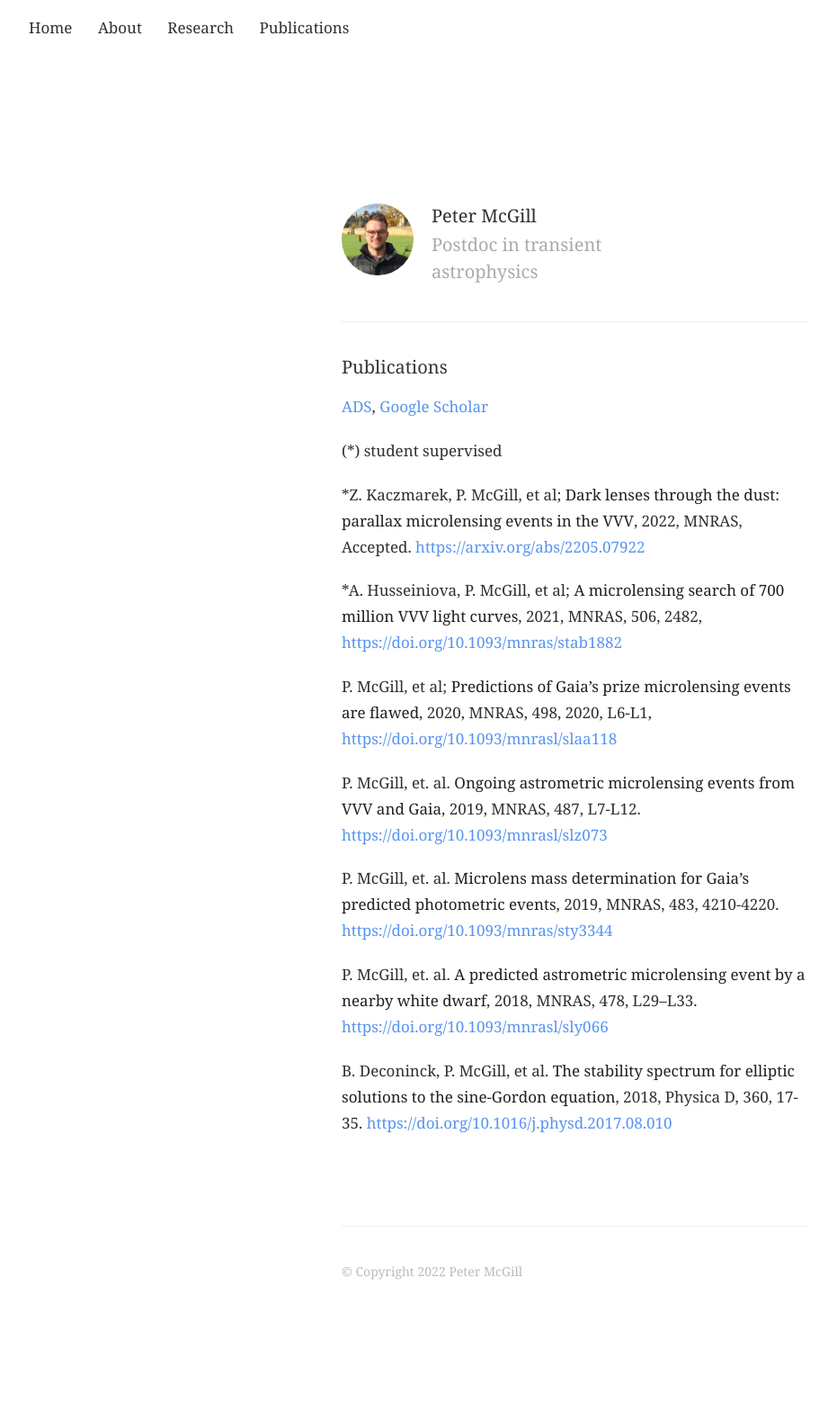
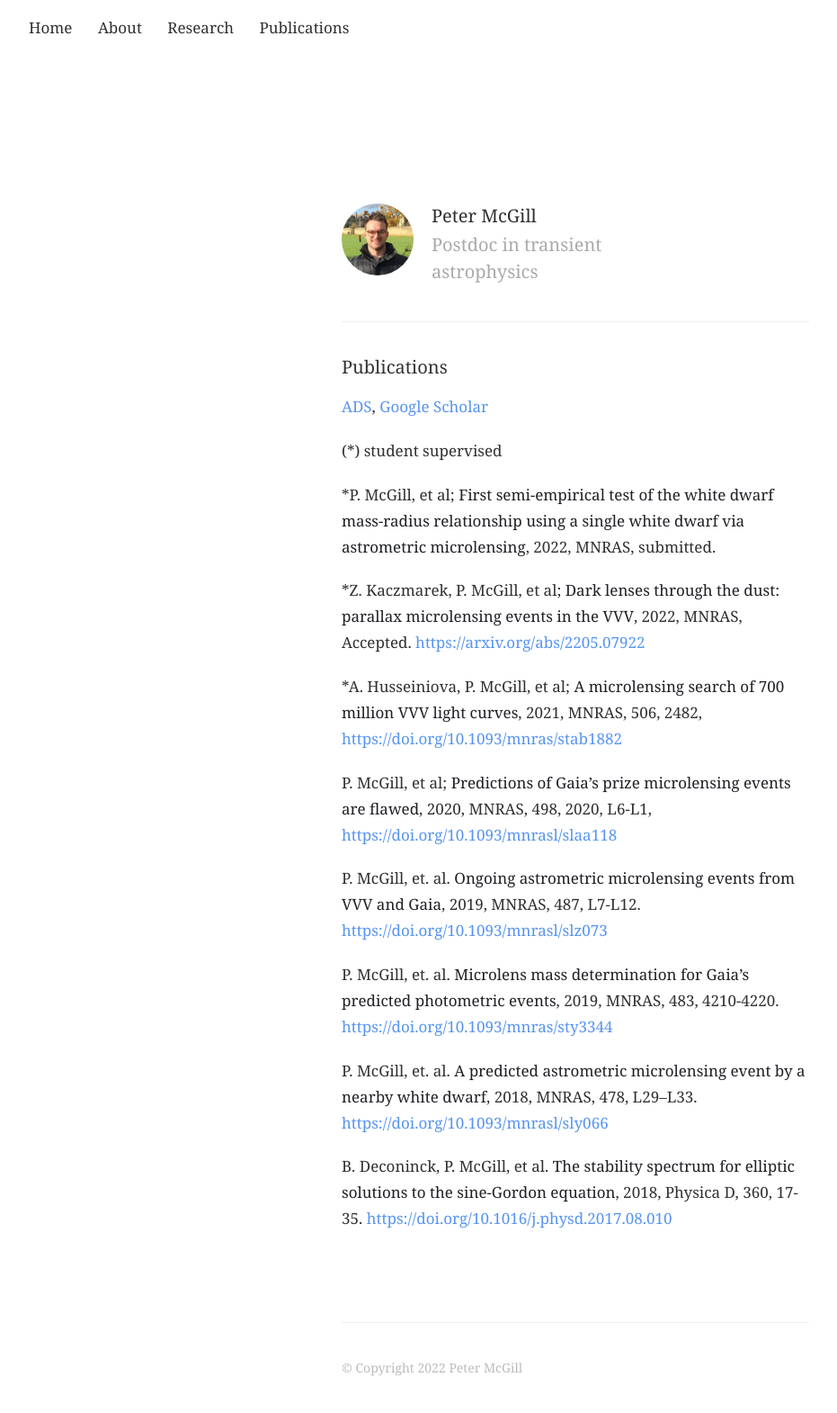
Before and after one commit to astrophpeter/astrophpeter.github.io, a Jekyll site: the page built from publications.md, in a window 1280 px wide. Shown: the whole page at 90% size, without its empty margins (0-931 px from the left). Built offline with Jekyll 4.4.1, drawn with Linux system fonts in a browser that asks for light colours; nearby versions of some CDN libraries; before the commit the page ends 1463 px from its top, so only the background shows below that.

Commit message:
Update publications.md

```diff
--- a/publications.md
+++ b/publications.md
@@ -8,6 +8,8 @@ profile: true
 [ADS](https://ui.adsabs.harvard.edu/public-libraries/kOvkmNXuQ7GgLpRXUKx1Vg), [Google Scholar](https://scholar.google.com/citations?user=0CMkoAoAAAAJ&hl=en)
 
 (*) student supervised
+
+*P. McGill, et al; **First semi-empirical test of the white dwarf mass-radius relationship using a single white dwarf via astrometric microlensing**, 2022, MNRAS, submitted. []()
 
 *Z. Kaczmarek, P. McGill, et al; **Dark lenses through the dust: parallax microlensing events in the VVV**, 2022, MNRAS, Accepted. [https://arxiv.org/abs/2205.07922](https://arxiv.org/abs/2205.07922)
 
```
